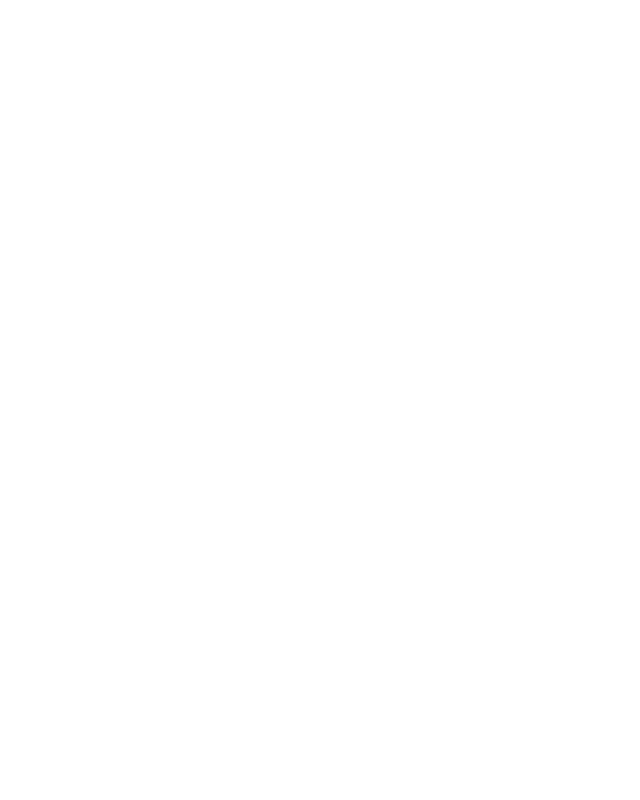
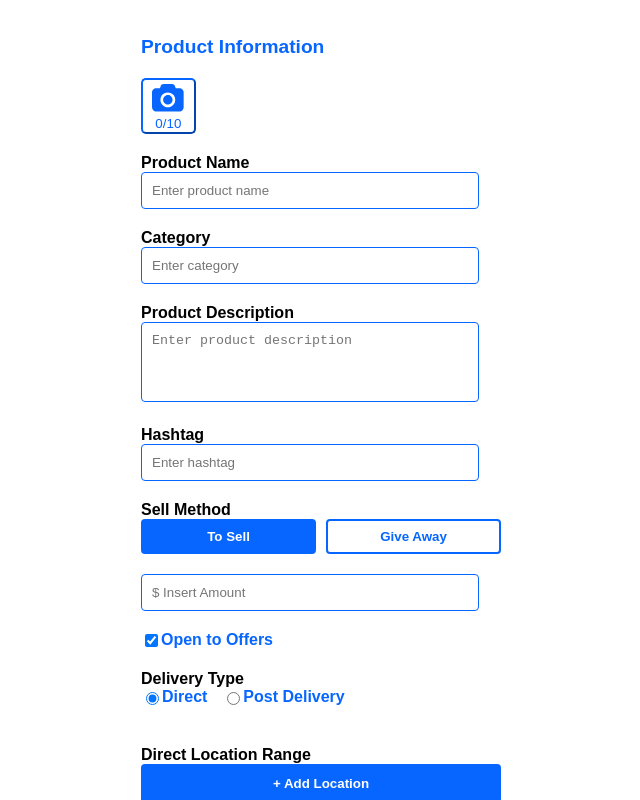
Before and after one commit to lighteko/est205-fb-marketplace, a React (Create React App) app in the folder client/: page /post/create in a window 1280 px wide. Shown: the whole page, without its empty margins (319-959 px from the left). Built offline with nearby package versions, Linux system fonts and the light colour scheme.

Commit message:
Camera and Post and Rate

```diff
--- /dev/null
+++ b/client/src/components/designbox/PhotoSelector.tsx
@@ -0,0 +1,26 @@
+import { useState } from 'react';
+import { Colors } from '../../constants/styles';
+import Icon from '../common/Icon';
+import camera from "../../assets/icons/camera.svg";
+
+export default function PhotoSelector() {
+    const [pictureCount, setPictureCount] = useState(0);
+
+    const handlePhotoClick = () => {
+        if (pictureCount < 10) {
+            setPictureCount(prevCount => prevCount + 1);
+        }
+    };
+
+    return (
+        <button style={{
+            color: Colors.primaryColor,
+            borderColor: Colors.primaryColor,
+            borderRadius: '5px',
+            background: 'none',
+         }} className="OuterBox" onClick={handlePhotoClick}>
+            <Icon src={camera} alt="camera" autoSize/>
+            <span className="button-text">{pictureCount}/10</span>
+        </button>
+    );
+}
--- a/client/src/shared/router.tsx
+++ b/client/src/shared/router.tsx
@@ -4,23 +4,25 @@
 import ChatroomView from "../views/ChatroomView";
 import ChatView from "../views/ChatView";
 import CreatePostView from "../views/CreatePostView";
+import RatingView from "../views/RatingView";
 import FavoritesView from "../views/FavoritesView";
 import MainView from "../views/MainView";
 import MyDealsView from "../views/MyDealsView";
 import MyProfileView from "../views/MyProfileView";
-import PostView from "../views/PostVIew";
+import PostView from "../views/PostView";
 import UserView from "../views/UserView";
 
 const Router = (): JSX.Element => {
   return (
     <BrowserRouter>
       <Routes>
-        <Route path="/" element={<MainView />} />
+        <Route path="/" element={<CreatePostView />} />
         <Route path="/:category" element={<MainView />} />
         <Route path="/category" element={<CategoryView />} />
         <Route path="/chatroom/:chatroom/chat" element={<ChatView />} />
         <Route path="/chatrooms" element={<ChatroomView />} />
         <Route path="/post/create" element={<CreatePostView />} />
+        {/* <Route path="/post/rating" element={<RatingView />} /> */}
         <Route path="/post/:post" element={<PostView />} />
         <Route path="/favorites" element={<FavoritesView />} />
         <Route path="/mydeals" element={<MyDealsView />} />
--- /dev/null
+++ b/client/src/views/CreatePostView.css
@@ -0,0 +1,140 @@
+.create-post-container {
+    max-width: 90%;
+    width: 400px;
+    margin: auto;
+    padding: 20px;
+    border-radius: 8px;
+    font-family: Arial, sans-serif;
+    overflow-y: auto;
+    height: 100vh;
+    box-sizing: border-box;
+  }
+
+  .title {
+    color: #0766FF;
+    font-size: 1.2rem;
+    font-weight: bold;
+    margin-bottom: 20px;
+  }
+
+  .image-upload {
+    display: flex;
+    align-items: center;
+    margin-bottom: 20px;
+  }
+
+  .image-thumbnail {
+    position: relative;
+    margin-right: 10px;
+  }
+
+  .image-thumbnail img {
+    width: 50px;
+    height: 50px;
+    border-radius: 4px;
+    object-fit: cover;
+  }
+
+  .remove-image {
+    position: absolute;
+    top: -5px;
+    right: -5px;
+    background: #fff;
+    border: none;
+    color: #808185;
+    cursor: pointer;
+    font-size: 12px;
+    border-radius: 50%;
+  }
+
+  .upload-info {
+    display: flex;
+    align-items: center;
+    color: #0766FF;
+  }
+
+  .camera-icon {
+    margin-right: 5px;
+  }
+
+  .label {
+    font-weight: bold;
+    margin: 15px 0 5px;
+  }
+
+  .input-field, .textarea-field, .amount-input {
+    width: calc(100% - 22px);
+    padding: 10px;
+    margin-bottom: 20px;
+    border: 1px solid #0766FF;
+    border-radius: 4px;
+    outline: none;
+    box-sizing: border-box;
+  }
+
+  .textarea-field {
+    height: 80px;
+    resize: none;
+  }
+
+  .sell-method-buttons {
+    display: flex;
+    gap: 10px;
+    margin-bottom: 20px;
+  }
+
+  .sell-method-button {
+    flex: 1;
+    padding: 8px;
+    background: #fff;
+    border: 2px solid #0766FF;
+    border-radius: 4px;
+    cursor: pointer;
+    color: #0766FF;
+    font-weight: bold;
+  }
+
+  .sell-method-button.selected, .sell-method-button:hover {
+    background: #0766FF;
+    color: #fff;
+  }
+
+  .amount-input {
+    width: calc(100% - 22px);
+    padding: 10px;
+    border: 1px solid #0766FF;
+    border-radius: 4px;
+    margin-bottom: 20px;
+    outline: none;
+    box-sizing: border-box;
+  }
+
+  .option {
+    display: flex;
+    align-items: center;
+    color: #0766FF;
+    font-weight: bold;
+    margin-bottom: 20px;
+  }
+
+  .delivery-options {
+    display: flex;
+    gap: 15px;
+    margin-bottom: 20px;
+  }
+
+  .add-location, .post-product {
+    width: 100%;
+    padding: 12px;
+    background: #0766FF;
+    color: #fff;
+    border: none;
+    border-radius: 4px;
+    font-weight: bold;
+    cursor: pointer;
+    margin-bottom: 20px;
+  }
+
+  .add-location:hover, .post-product:hover {
+    background: #0555CC;
+  }
--- a/client/src/views/CreatePostView.tsx
+++ b/client/src/views/CreatePostView.tsx
@@ -1,5 +1,71 @@
 import React from "react";
+import "./CreatePostView.css";
+import PhotoSelector from "../components/designbox/PhotoSelector";
 
 export default function CreatePostView(): JSX.Element {
-  return <></>;
+  return (
+    <div className="create-post-container">
+      <h2 className="title">Product Information</h2>
+      <PhotoSelector />
+      <div className="image-upload">
+        <div className="upload-info">
+
+        </div>
+      </div>
+
+      <label className="label">Product Name</label>
+      <input className="input-field" type="text" placeholder="Enter product name" />
+
+      <label className="label">Category</label>
+      <input className="input-field" type="text" placeholder="Enter category" />
+
+      <label className="label">Product Description</label>
+      <textarea className="textarea-field" placeholder="Enter product description"></textarea>
+
+      <label className="label">Hashtag</label>
+      <input className="input-field" type="text" placeholder="Enter hashtag" />
+
+      <label className="label">Sell Method</label>
+      <div className="sell-method-buttons">
+        <button className="sell-method-button selected">To Sell</button>
+        <button className="sell-method-button">Give Away</button>
+      </div>
+
+      <input className="amount-input" type="text" placeholder="$ Insert Amount" />
+
+      <div className="option">
+        <input type="checkbox" id="open-offers" checked />
+        <label htmlFor="open-offers">Open to Offers</label>
+      </div>
+
+      <label className="label">Delivery Type</label>
+      <div className="delivery-options">
+        <label className="option">
+          <input type="radio" name="delivery-type" defaultChecked />
+          Direct
+        </label>
+        <label className="option">
+          <input type="radio" name="delivery-type" />
+          Post Delivery
+        </label>
+      </div>
+
+      <label className="label">Direct Location Range</label>
+      <button className="add-location">+ Add Location</button>
+
+      <label className="label">Delivery Expense</label>
+      <div className="delivery-options">
+        <label className="option">
+          <input type="radio" name="delivery-expense" defaultChecked />
+          Included
+        </label>
+        <label className="option">
+          <input type="radio" name="delivery-expense" />
+          Excluded
+        </label>
+      </div>
+
+      <button className="post-product">Post Product</button>
+    </div>
+  );
 }
--- /dev/null
+++ b/client/src/views/RatingView.css
@@ -0,0 +1,86 @@
+.RatingPage {
+    text-align: center;
+    font-family: Arial, sans-serif;
+    padding: 20px;
+  }
+
+  .Question {
+    margin: 20px 0;
+  }
+
+  .Question p {
+    font-weight: bold;
+    font-size: 1.2rem;
+  }
+
+  .emoji-buttons {
+    display: flex;
+    justify-content: center;
+    gap: 10px;
+    margin-top: 5px;
+  }
+
+  .emoji-buttons button {
+    background: none;
+    border: none;
+    cursor: pointer;
+    font-size: 2rem;
+    text-align: center;
+    color: #0766FF;
+  }
+
+  .button-text {
+    font-size: 1rem;
+    color: #0766FF;
+  }
+
+  .slider-labels {
+    display: flex;
+    align-items: center;
+    justify-content: space-around;
+    margin-top: 10px;
+    font-size: 0.9rem;
+    color: #0766FF;
+  }
+
+  .slider {
+    width: 60%;
+    accent-color: #808185;
+  }
+
+  .feedback-section {
+    margin-top: 20px;
+    text-align: center;
+  }
+
+  .feedback-section label {
+    font-weight: bold;
+    font-size: 1.1rem;
+  }
+
+  textarea {
+    width: 80%;
+    max-width: 500px;
+    height: 100px;
+    margin-top: 5px;
+    padding: 10px;
+    font-size: 1rem;
+    border: 1px solid #808185;
+    border-radius: 5px;
+    resize: vertical;
+  }
+
+  .submit-button {
+    background-color: #1e90ff;
+    color: white;
+    padding: 10px 20px;
+    font-size: 1rem;
+    border: none;
+    border-radius: 5px;
+    margin-top: 20px;
+    cursor: pointer;
+  }
+
+  .submit-button:hover {
+    background-color: #1c86ee;
+  }
--- /dev/null
+++ b/client/src/views/RatingView.tsx
@@ -0,0 +1,57 @@
+import React from "react";
+import "./RatingView.css";
+import Text from "../components/common/Text";
+
+export default function RatingView(): JSX.Element {
+  return (
+    <div className="RatingPage">
+      <div className="Question">
+        <Text content={`How was your transaction with PlaceHolder`} fontSize={1.2} fontWeight={"bold"} />
+        <div className="emoji-buttons">
+          <button onClick={() => alert("Not Good clicked!")}>
+            <span role="img" aria-label="not good">😠</span>
+            <br />
+            <span className="button-text">Not Good</span>
+          </button>
+          <button onClick={() => alert("Neutral clicked!")}>
+            <span role="img" aria-label="neutral">😐</span>
+            <br />
+            <span className="button-text">Neutral</span>
+          </button>
+          <button onClick={() => alert("Very Good clicked!")}>
+            <span role="img" aria-label="very good">😊</span>
+            <br />
+            <span className="button-text">Very Good</span>
+          </button>
+        </div>
+      </div>
+
+      <div className="Question">
+        <p>Would you buy from this user again?</p>
+        <input type="range" min="0" max="10" className="slider" />
+        <div className="slider-labels">
+          <span>Very Unlikely</span>
+          <span>Neutral</span>
+          <span>Very Likely</span>
+        </div>
+      </div>
+
+      <div className="Question">
+        <p>How was the response rate?</p>
+        <input type="range" min="0" max="10" className="slider" />
+        <div className="slider-labels">
+          <span>Very Unlikely</span>
+          <span>Neutral</span>
+          <span>Very Likely</span>
+        </div>
+      </div>
+
+      <div className="feedback-section">
+        <label htmlFor="feedback">Your Feedback:</label>
+        <textarea id="feedback" placeholder="Type your feedback here..." />
+      </div>
+
+      <button className="submit-button">Submit Review</button>
+    </div>
+  );
+}
```
Also changed, not shown: client/src/assets/icons/camera.svg (added).
